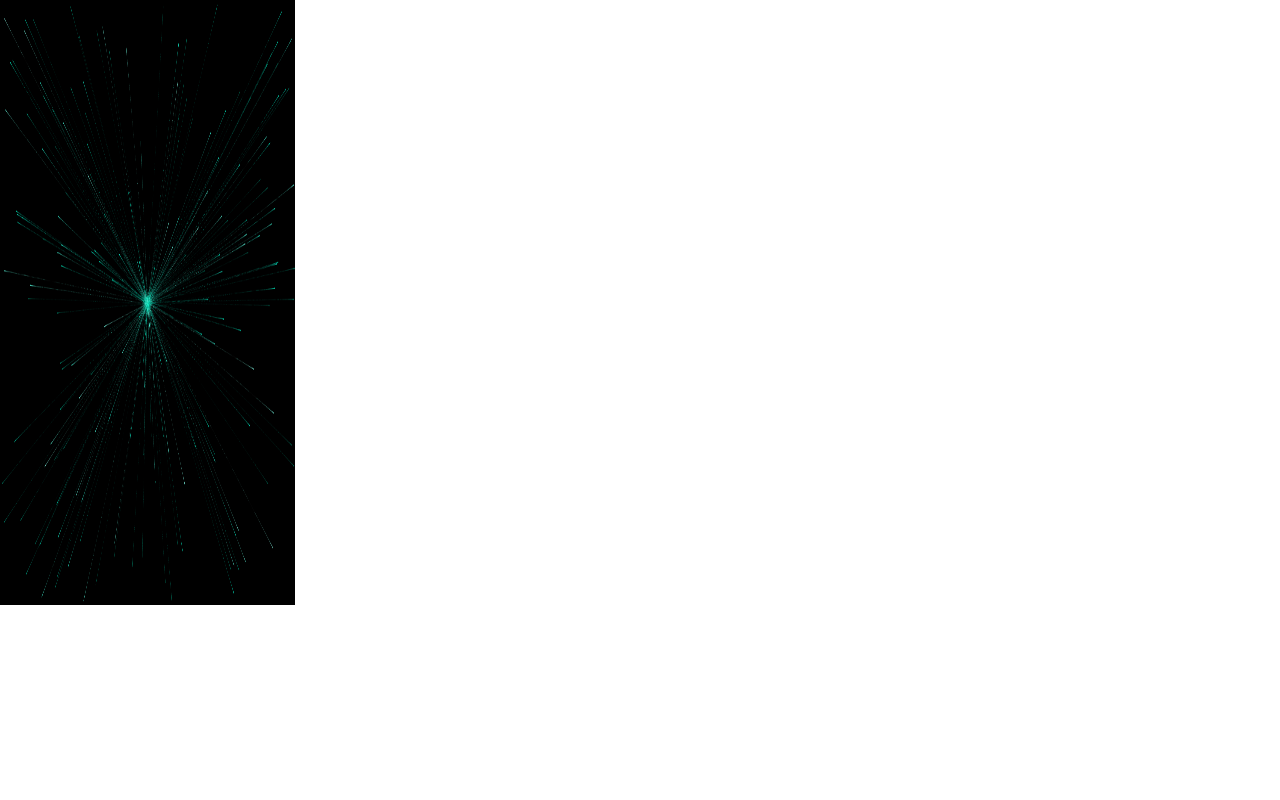
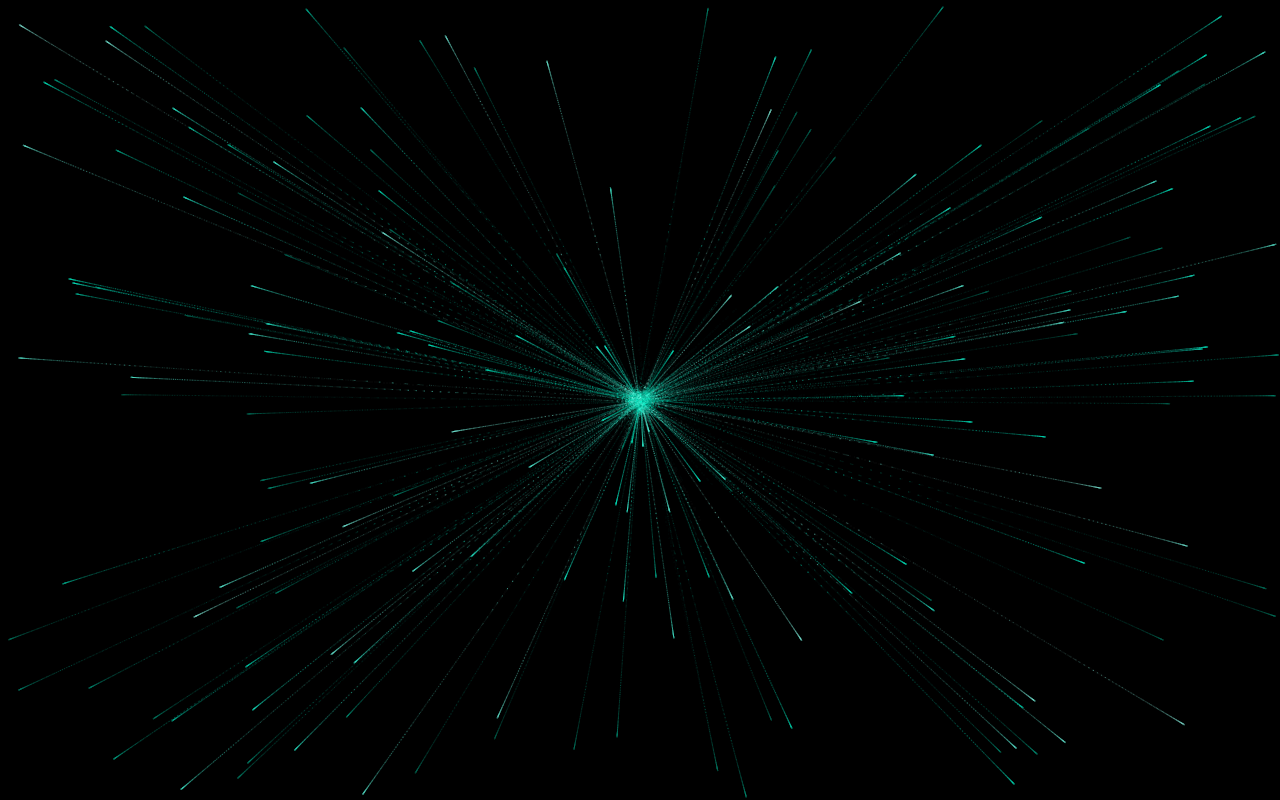
Before and after one commit to duyquangth2000/love, a plain HTML site: page index.html in a window 1280 px wide. Drawn offline with Linux system fonts and the light colour scheme; animation ran at ten frames a second.

Commit message:
Update index.html

```diff
--- a/index.html
+++ b/index.html
@@ -10,8 +10,8 @@
             position: absolute;
             left: 0;
             top: 0;
-            width: 78mm;
-            height: 160mm;
+            width: 100%;
+            height: 100%;
             background-color: rgba(0, 0, 0, 0.2);
         }
     </style>
```
